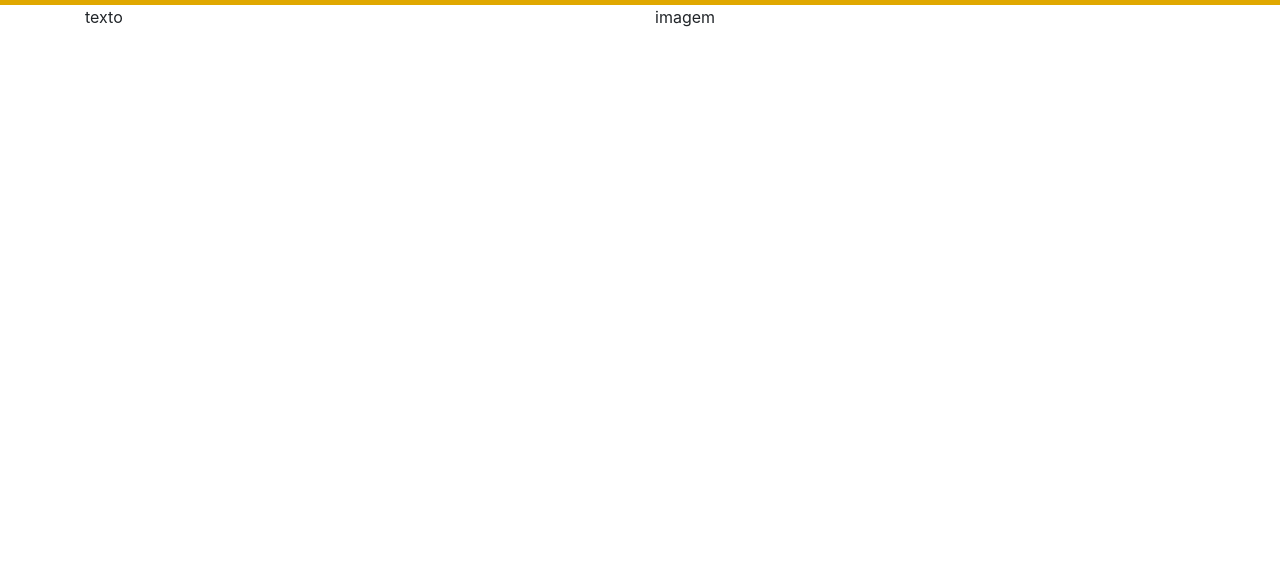
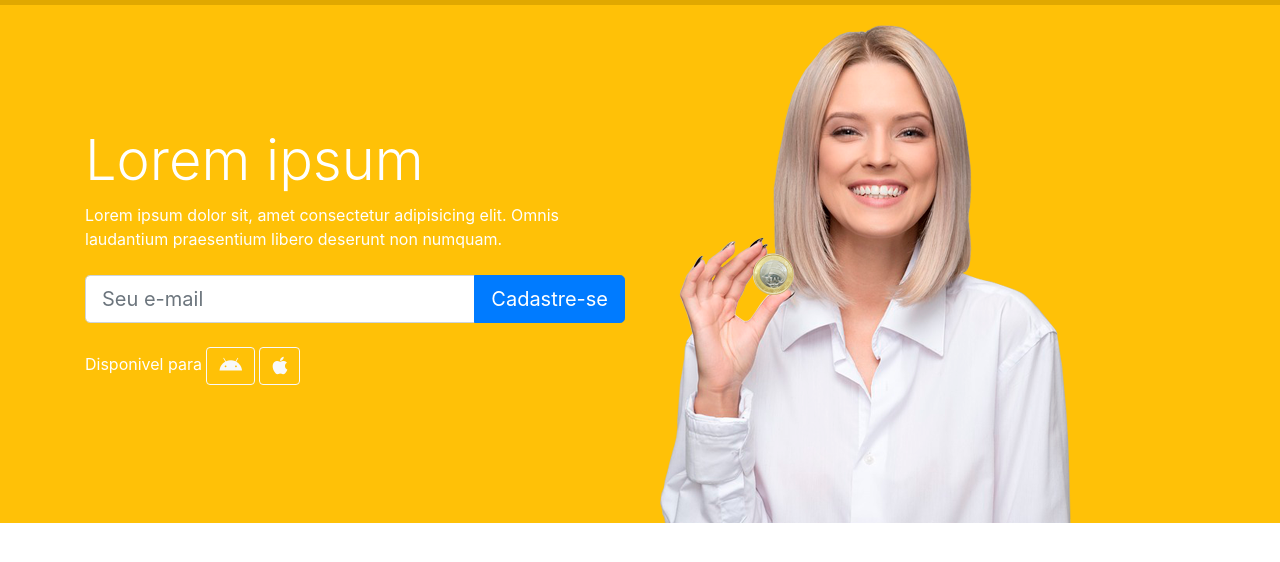
Before and after one commit to 0MarcosPaulo0/Finans-, a plain HTML site: page index.html in a window 1280 px wide. Shown: the part 58-620 px from the top of the page. Drawn offline with nearby package versions, Linux system fonts and the light colour scheme.

```diff
--- a/css/style.css
+++ b/css/style.css
@@ -0,0 +1,4 @@
+#home{
+    background: #ffc107;
+    color: white;
+}
--- a/index.html
+++ b/index.html
@@ -18,7 +18,8 @@
 
 <body>
 
-    <header><!--Inicio cabeçalho-->
+    <header>
+        <!--Inicio cabeçalho-->
         <nav class="navbar navbar-expand-sm navbar-light btn-warning">
             <div class="container">
 
@@ -58,32 +59,59 @@
 
             </div>
         </nav>
-    </header><!--Final cabeçalho-->
+    </header>
+    <!--Final cabeçalho-->
 
-    <section id="home"><!--Inicio da seção-->
+    <section id="home">
+        <!--Inicio da seção-->
         <div class="container">
             <div class="row">
-                <div class="col-md-6">
-                    texto
+                <div class="col-md-6 d-flex">
+                    <div class="align-self-center">
+                        <h1 class="display-4">Lorem ipsum</h1>
+                        <p>
+                            Lorem ipsum dolor sit, amet consectetur adipisicing elit. Omnis laudantium praesentium
+                            libero deserunt non numquam.
+                        </p>
+
+                        <form class="mt-4 mb-4">
+                            <div class="input-group input-group-lg">
+                                <input type="text" placeholder="Seu e-mail" class="form-control">
+                                <div class="input-group-append">
+                                    <button type="button" class="btn btn-primary">Cadastre-se
+                                    </button>
+                                </div>
+                            </div>
+                        </form>
+
+                        <p>Disponivel para
+                            <a href="" class="btn btn-outline-light">
+                                <i class="fab fa-android fa-lg"></i>
+                            </a>
+                            <a href="" class="btn btn-outline-light">
+                                <i class="fab fa-apple fa-lg"></i>
+                            </a>
+                        </p>
+
+                    </div>
                 </div>
-                <div class="col-md-6">
-                    imagem
+                <div class="col-md-6 d-none d-md-block">
+                    <img src="images/capa-mulher.png">
                 </div>
             </div>
         </div>
-    </section><!--Fim da seção-->
+    </section>
+    <!--Fim da seção-->
 
     <script src="https://code.jquery.com/jquery-3.3.1.slim.min.js"
-        integrity="sha384-q8i/X+965DzO0rT7abK41JStQIAqVgRVzpbzo5smXKp4YfRvH+8abtTE1Pi6jizo"
-        crossorigin="anonymous">
-    </script>
+        integrity="sha384-q8i/X+965DzO0rT7abK41JStQIAqVgRVzpbzo5smXKp4YfRvH+8abtTE1Pi6jizo" crossorigin="anonymous">
+        </script>
     <script src="https://cdnjs.cloudflare.com/ajax/libs/popper.js/1.14.3/umd/popper.min.js"
-        integrity="sha384-ZMP7rVo3mIykV+2+9J3UJ46jBk0WLaUAdn689aCwoqbBJiSnjAK/l8WvCWPIPm49"
-        crossorigin="anonymous">
-    </script>
+        integrity="sha384-ZMP7rVo3mIykV+2+9J3UJ46jBk0WLaUAdn689aCwoqbBJiSnjAK/l8WvCWPIPm49" crossorigin="anonymous">
+        </script>
     <script src="https://stackpath.bootstrapcdn.com/bootstrap/4.1.3/js/bootstrap.min.js"
         integrity="sha384-ChfqqxuZUCnJSK3+MXmPNIyE6ZbWh2IMqE241rYiqJxyMiZ6OW/JmZQ5stwEULTy" crossorigin="anonymous">
-    </script>
+        </script>
 
 </body>
 
```
